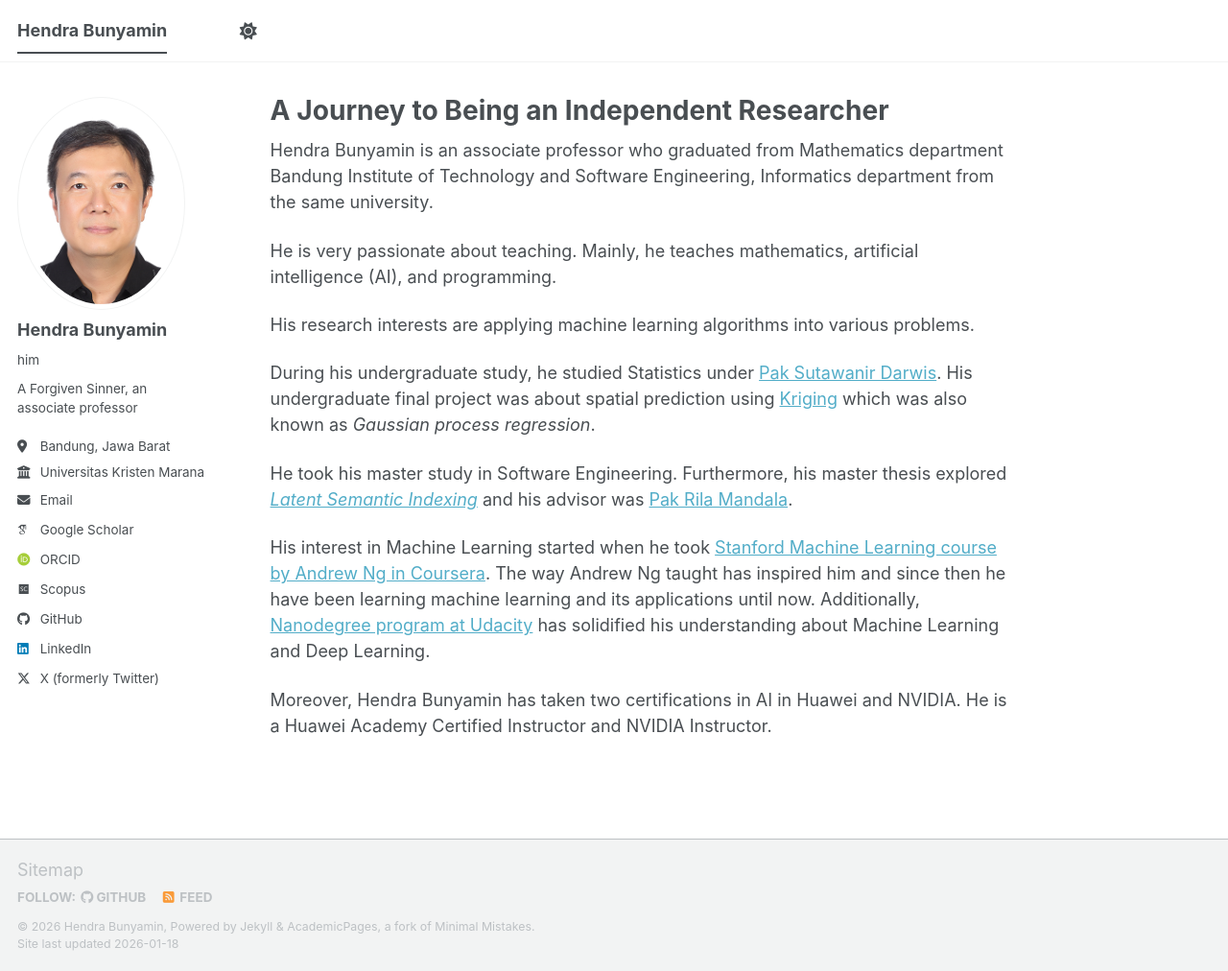
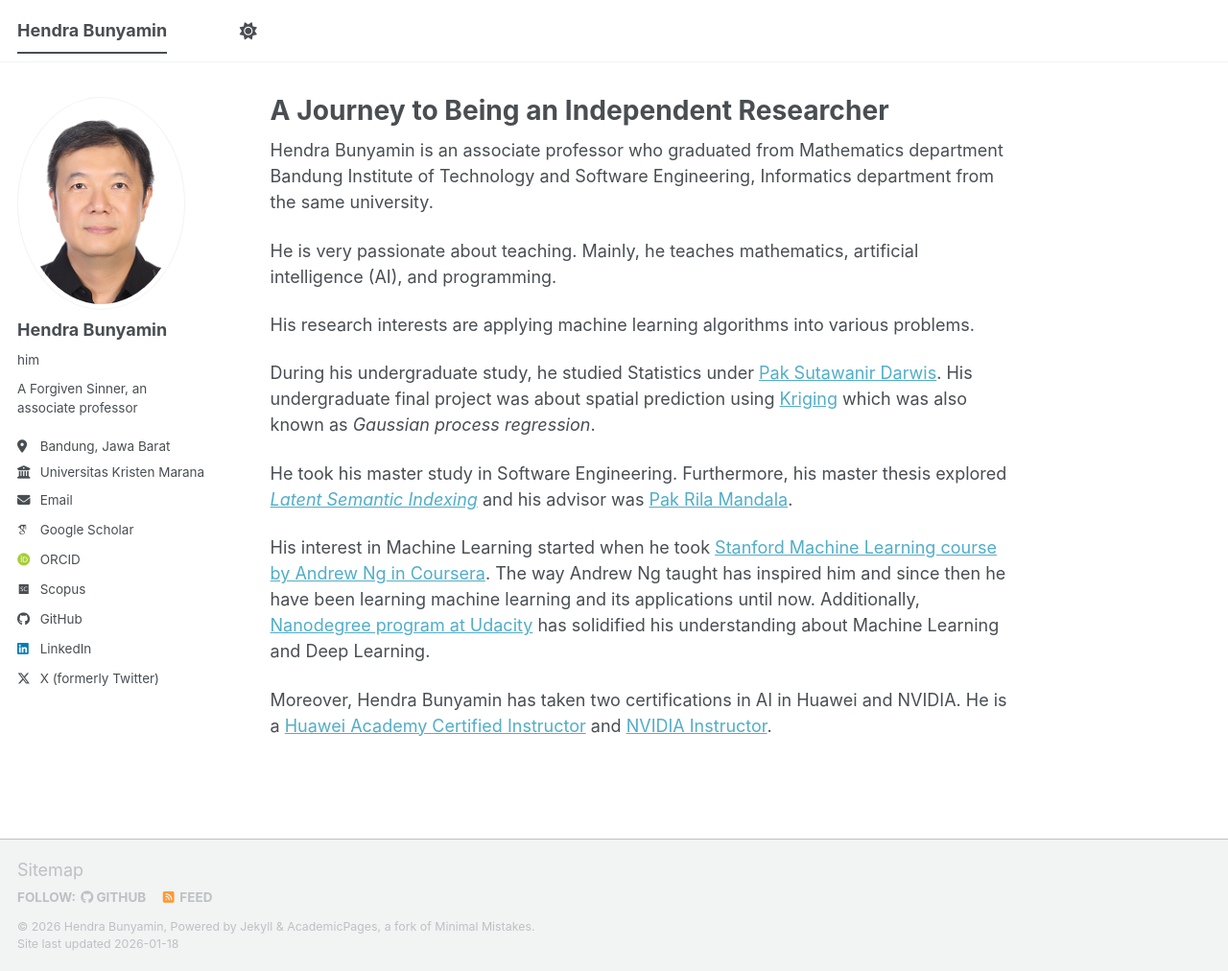
Before and after one commit to hbunyamin/hbunyamin.github.io, a Jekyll site: the page built from _pages/about.md, in a window 1280 px wide and 1012 px high. Shown: the whole window at 96% size. Built offline with Jekyll 4.4.1, drawn with Linux system fonts in a browser that asks for light colours; some web fonts are replaced; a script bundle is joined from its source files by our own code; library files that are not in the unit come from our copies; part of the change alters nothing that is shown.

```diff
--- a/_pages/about.md
+++ b/_pages/about.md
@@ -19,4 +19,4 @@ He took his master study in Software Engineering. Furthermore, his master thesis
 
 His interest in Machine Learning started when he took [Stanford Machine Learning course by Andrew Ng in Coursera](https://youtu.be/gb262LDH1So?si=QujlL3a4av5eyBoa). The way Andrew Ng taught has inspired him and since then he have been learning machine learning and its applications until now. Additionally, [Nanodegree program at Udacity](https://www.udacity.com/course/deep-learning-nanodegree--nd101) has solidified his understanding about Machine Learning and Deep Learning.
 
-Moreover, Hendra Bunyamin has taken two certifications in AI in Huawei and NVIDIA. He is a Huawei Academy Certified Instructor and NVIDIA Instructor.
+Moreover, Hendra Bunyamin has taken two certifications in AI in Huawei and NVIDIA. He is a [Huawei Academy Certified Instructor](https://maranathaedu-my.sharepoint.com/:b:/g/personal/hendra_bunyamin_it_maranatha_edu/EeP6VPTQcoJFmBh0vqCoDJgB4znritavqB2ZVjGfeEIWSA?e=LmHW8G) and [NVIDIA Instructor](https://learn.nvidia.com/certificates?id=dOrmP67UTOGeV1_vohFGSQ).
```
